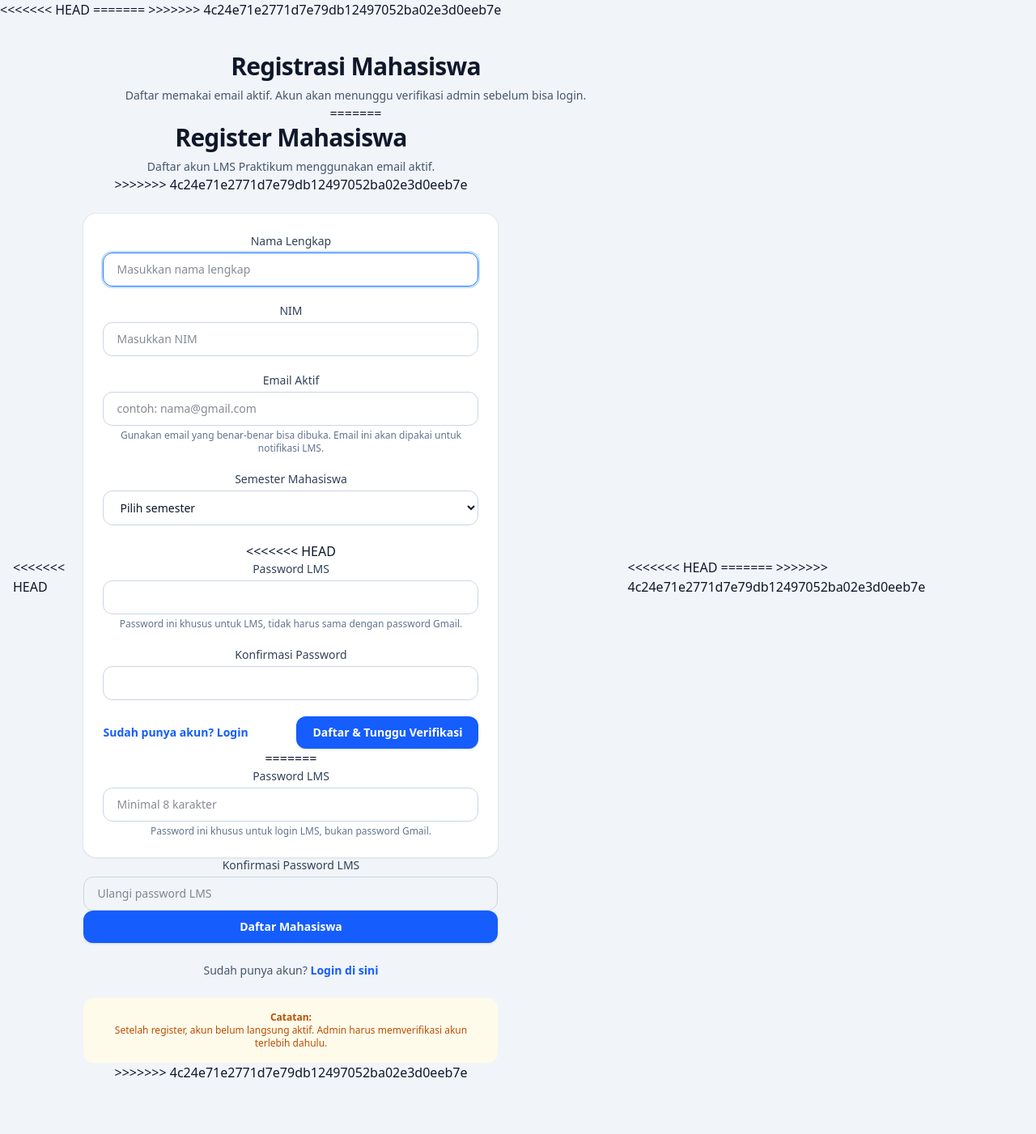
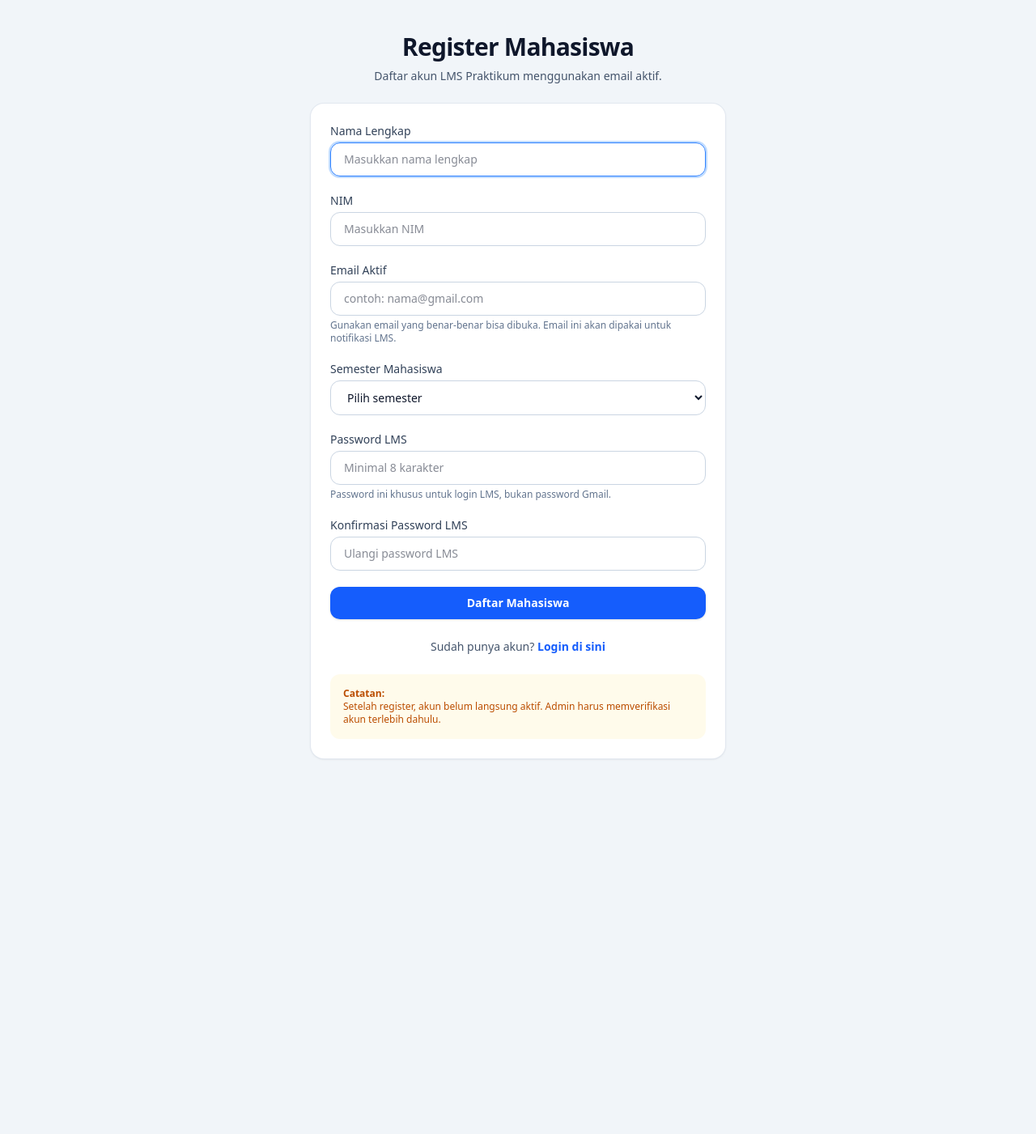
Before and after one commit to Whyyyyyme/lms, a Laravel app: page /register in a window 1280 px wide. Shown: the whole page at 81% size. After the commit the page ends 938 px from the top, so only its background shows below. Run offline with Laravel 12, Linux system fonts and the light colour scheme; data comes from the database, SQL or seed files in the repository; style sheets or scripts are compiled from the project's sources.

Commit message:
login register

```diff
--- a/resources/views/auth/register.blade.php
+++ b/resources/views/auth/register.blade.php
@@ -3,29 +3,18 @@
 <head>
     <meta charset="utf-8">
     <meta name="viewport" content="width=device-width, initial-scale=1">
-<<<<<<< HEAD
     <meta name="csrf-token" content="{{ csrf_token() }}">
     <title>Registrasi Mahasiswa - LMS Praktikum</title>
-=======
-    <title>Register Mahasiswa - LMS Praktikum</title>
->>>>>>> 4c24e71e2771d7e79db12497052ba02e3d0eeb7e
     @vite(['resources/css/app.css', 'resources/js/app.js'])
 </head>
 <body class="min-h-screen bg-slate-100 text-slate-900">
     <div class="flex min-h-screen items-center justify-center px-4 py-10">
-<<<<<<< HEAD
-        <div class="w-full max-w-2xl">
-            <div class="mb-6 text-center">
-                <h1 class="text-3xl font-bold tracking-tight text-slate-900">Registrasi Mahasiswa</h1>
-                <p class="mt-2 text-sm text-slate-600">Daftar memakai email aktif. Akun akan menunggu verifikasi admin sebelum bisa login.</p>
-=======
         <div class="w-full max-w-lg">
             <div class="mb-6 text-center">
                 <h1 class="text-3xl font-bold tracking-tight text-slate-900">Register Mahasiswa</h1>
                 <p class="mt-2 text-sm text-slate-600">
                     Daftar akun LMS Praktikum menggunakan email aktif.
                 </p>
->>>>>>> 4c24e71e2771d7e79db12497052ba02e3d0eeb7e
             </div>
 
             <div class="rounded-2xl bg-white p-6 shadow-sm ring-1 ring-slate-200">
@@ -112,25 +101,6 @@
                     </div>
 
                     <div>
-<<<<<<< HEAD
-                        <label for="password" class="mb-1 block text-sm font-medium text-slate-700">Password LMS</label>
-                        <input id="password" name="password" type="password" required autocomplete="new-password" class="block w-full rounded-xl border border-slate-300 px-4 py-2.5 text-sm outline-none transition focus:border-blue-500 focus:ring-2 focus:ring-blue-200">
-                        <p class="mt-1 text-xs text-slate-500">Password ini khusus untuk LMS, tidak harus sama dengan password Gmail.</p>
-                    </div>
-
-                    <div>
-                        <label for="password_confirmation" class="mb-1 block text-sm font-medium text-slate-700">Konfirmasi Password</label>
-                        <input id="password_confirmation" name="password_confirmation" type="password" required autocomplete="new-password" class="block w-full rounded-xl border border-slate-300 px-4 py-2.5 text-sm outline-none transition focus:border-blue-500 focus:ring-2 focus:ring-blue-200">
-                    </div>
-
-                    <div class="md:col-span-2 flex flex-col gap-3 sm:flex-row sm:items-center sm:justify-between">
-                        <a href="{{ route('login') }}" class="text-sm font-semibold text-blue-600 hover:text-blue-700">Sudah punya akun? Login</a>
-                        <button type="submit" class="rounded-xl bg-blue-600 px-5 py-2.5 text-sm font-semibold text-white shadow-sm transition hover:bg-blue-700 focus:outline-none focus:ring-2 focus:ring-blue-300">
-                            Daftar & Tunggu Verifikasi
-                        </button>
-                    </div>
-                </form>
-=======
                         <label for="password" class="mb-1 block text-sm font-medium text-slate-700">
                             Password LMS
                         </label>
@@ -181,13 +151,8 @@
                         Setelah register, akun belum langsung aktif. Admin harus memverifikasi akun terlebih dahulu.
                     </p>
                 </div>
->>>>>>> 4c24e71e2771d7e79db12497052ba02e3d0eeb7e
             </div>
         </div>
     </div>
 </body>
-<<<<<<< HEAD
 </html>
-=======
-</html>
->>>>>>> 4c24e71e2771d7e79db12497052ba02e3d0eeb7e
```
Also changed, not shown: resources/views/auth/login.blade.php (+0 -8 lines).
